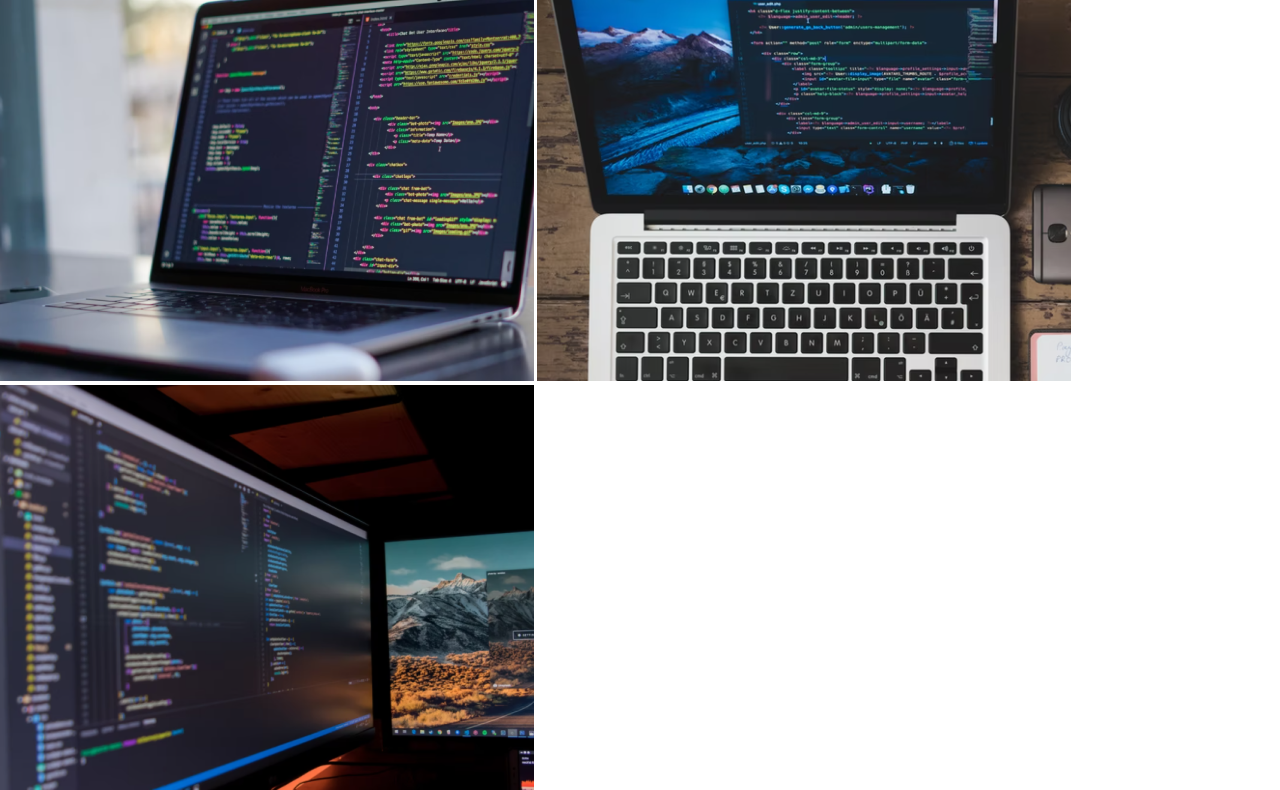
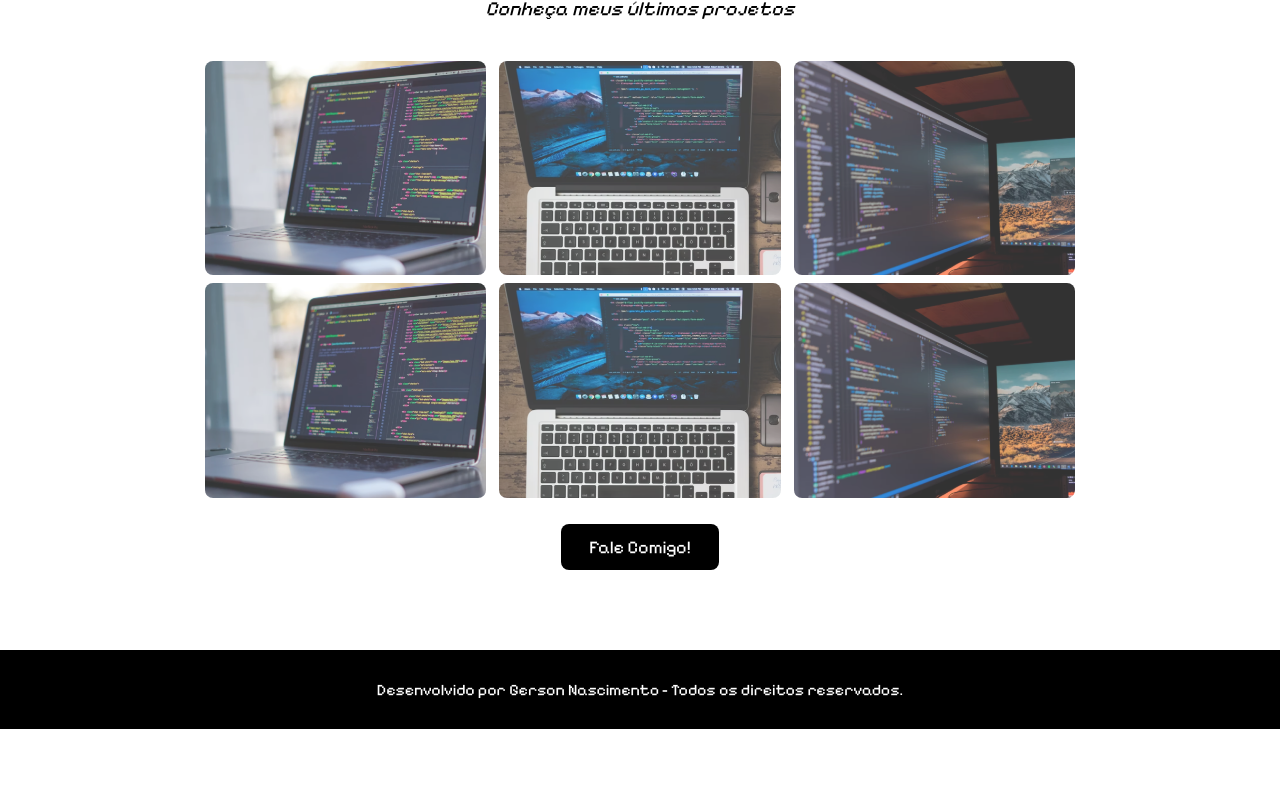
Before and after one commit to gersonnascimentu/meus-projetos, a plain HTML site: page index.html in a window 1280 px wide. Shown: the part 1539-2329 px from the top of the page. After the commit the page ends 2268 px from the top, so only its background shows below. Drawn offline with Linux system fonts and the light colour scheme.

Commit message:
termino dos projetos e início da responsividade da página

```diff
--- a/css/style.css
+++ b/css/style.css
@@ -38,6 +38,8 @@ body {
 
 .nav-list a:hover{
     color: #18ff03;
+    transition: 0.9s;
+
 }
 
 /*Fim Nav*/
@@ -74,9 +76,10 @@ body {
     background-color: #fff;
     border: 0;
     padding: 14px;
-    border-radius: 4px;
+    border-radius: 8px;
     font-weight: bold;
     transition: 0.9s;
+    font-family: "Pixelify Sans", sans-serif;
 }
 
 .call-to-action:hover{
@@ -125,8 +128,78 @@ body {
     display: flex;
     flex-direction: column;
     align-items: center;
+    justify-content: center;
     padding: 80px 0;
 
 }
 
+.projetos h2{
+    font-size: 32px;
+    margin-bottom: 8px;
+    margin-top: 20px;
+}
+.projetos p{
+    margin-bottom: 40px;
+    font-style: italic;
+    font-size: 20px;
+    margin-top: 5px;
+
+}
+
+.projetos-lista{
+    width: 100%;
+    display: flex;
+    margin-bottom: 8px;
+    justify-content: center;
+    align-items: center;
+}
+
+.projetos img{
+    width: 22%;
+    margin-right: 0.5%;
+    margin-left: 0.5%;
+    opacity: 0.8;
+    border-radius: 8px;
+    transition: 0.9s;
+
+}
+
+.projetos img:hover{
+    opacity: 1;
+}
+
+.call-to-action2{
+    cursor: pointer;
+    color: #fff;
+    background-color: #000;
+    border: 0;
+    padding: 12px 28px;
+    border-radius: 8px;
+    font-size: 18px;
+    margin-top: 18px;
+    transition: 0.9s;
+    font-family: "Pixelify Sans", sans-serif;
+}
+
+.call-to-action2:hover{
+    transform: scale(1.1);
+    color: #18ff03;
+    background-color: #000000;
+}
+footer{
+    background-color: #000;
+    color: #fff;
+    padding: 30px 0;
+    width: 100%;
+    display: flex;
+    align-items: center;
+    justify-content: center;
+}
 /*Fim Projetos*/
+
+
+/* Responsividade */
+
+@media(max-width:1050px){
+
+}
--- a/index.html
+++ b/index.html
@@ -61,6 +61,10 @@
             <img src="img/projeto2.png" alt="Meu projeto 02">
             <img src="img/projeto3.png" alt="Meu projeto 03">
         </div>
+        <a href="#"><button class="call-to-action2">Fale Comigo!</button></a>
     </section>
+    <footer>
+        <p>Desenvolvido por Gerson Nascimento - Todos os direitos reservados.</p>
+    </footer>
 </body>
 </html>
```
